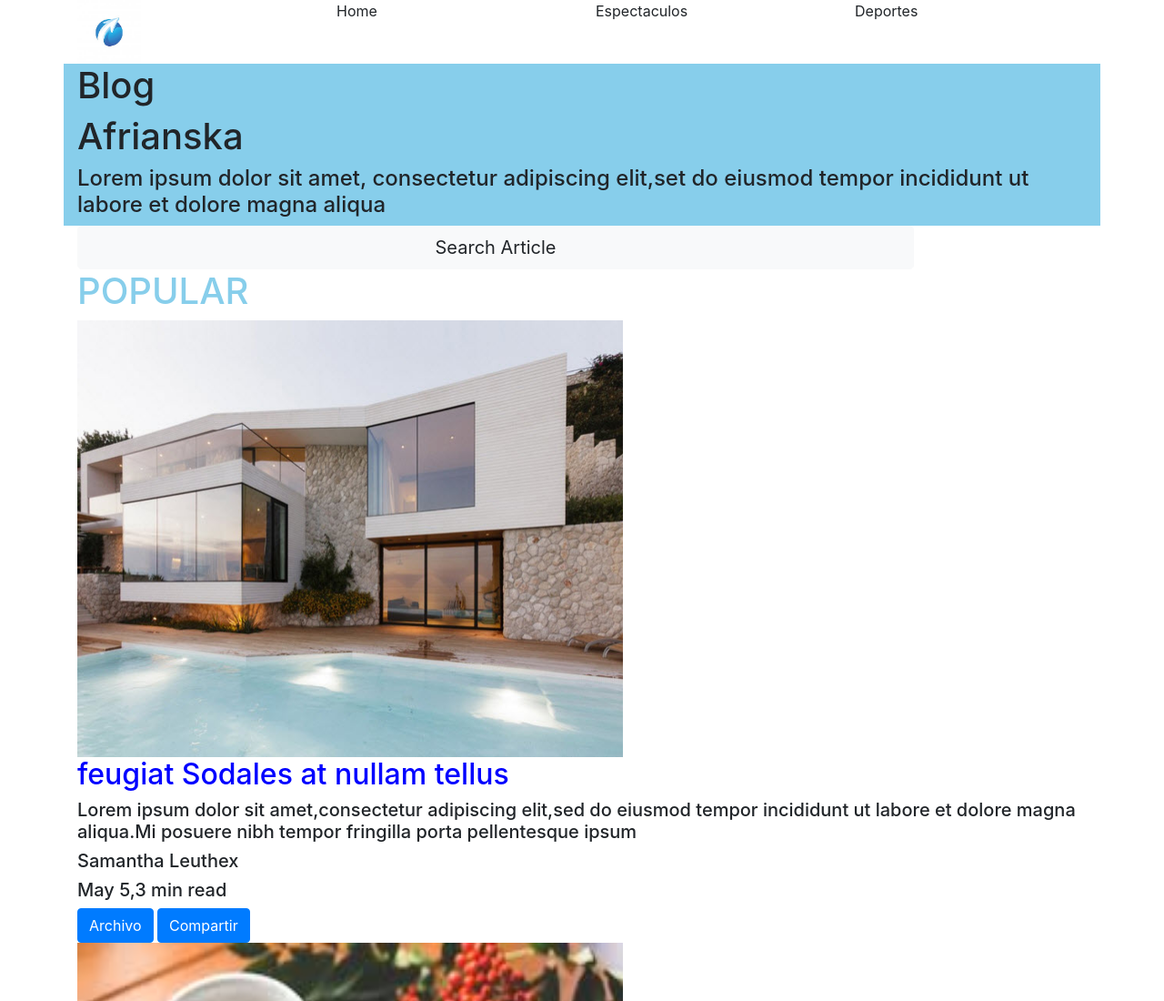
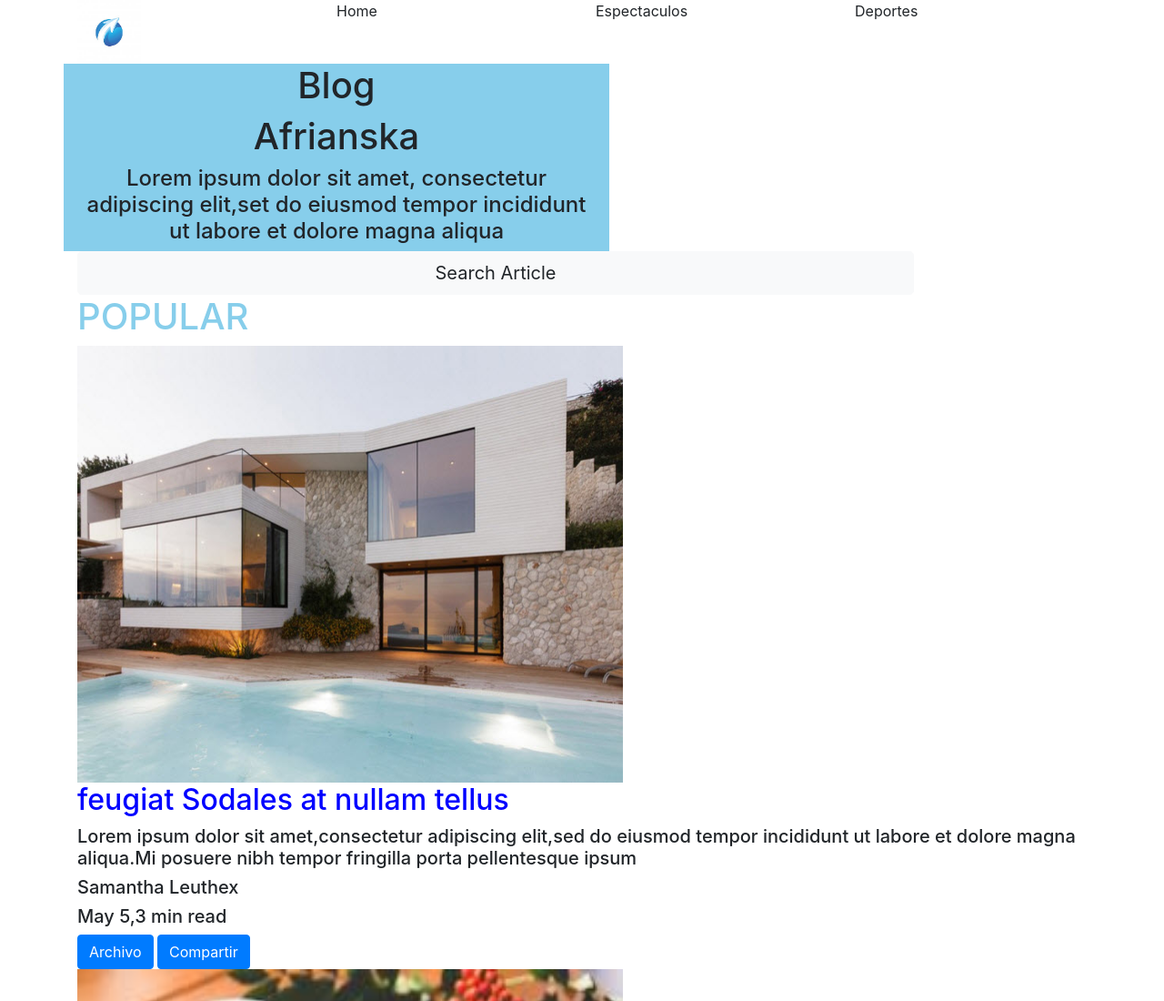
Before and after one commit to emora65/hackathonsemana6, a plain HTML site: page index.html in a window 1280 px wide. Shown: the top 1100 px of the page at 91% size. Drawn offline with nearby package versions, Linux system fonts and the light colour scheme.

Commit message:
cabecera correccion

```diff
--- a/style.css
+++ b/style.css
@@ -9,10 +9,12 @@
  }
  .cuerpo1{
      background-color: skyblue;
+     width: 600px;
  }
 
  .texto1{
-     align-items: center;
+
+     text-align: center;
 
  }
  .text1{
```
Also changed, not shown: index.html (+1 -1 lines).
